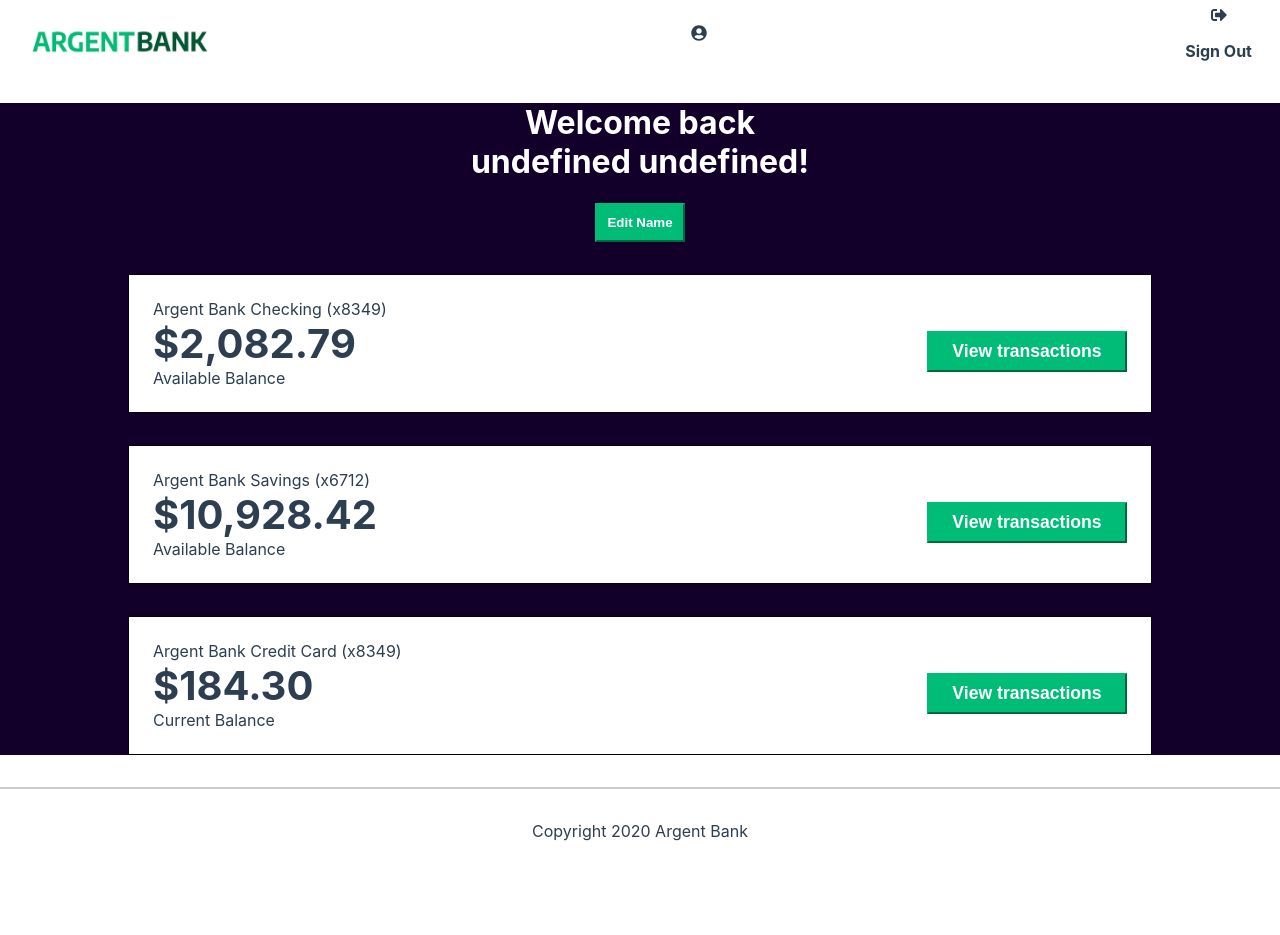
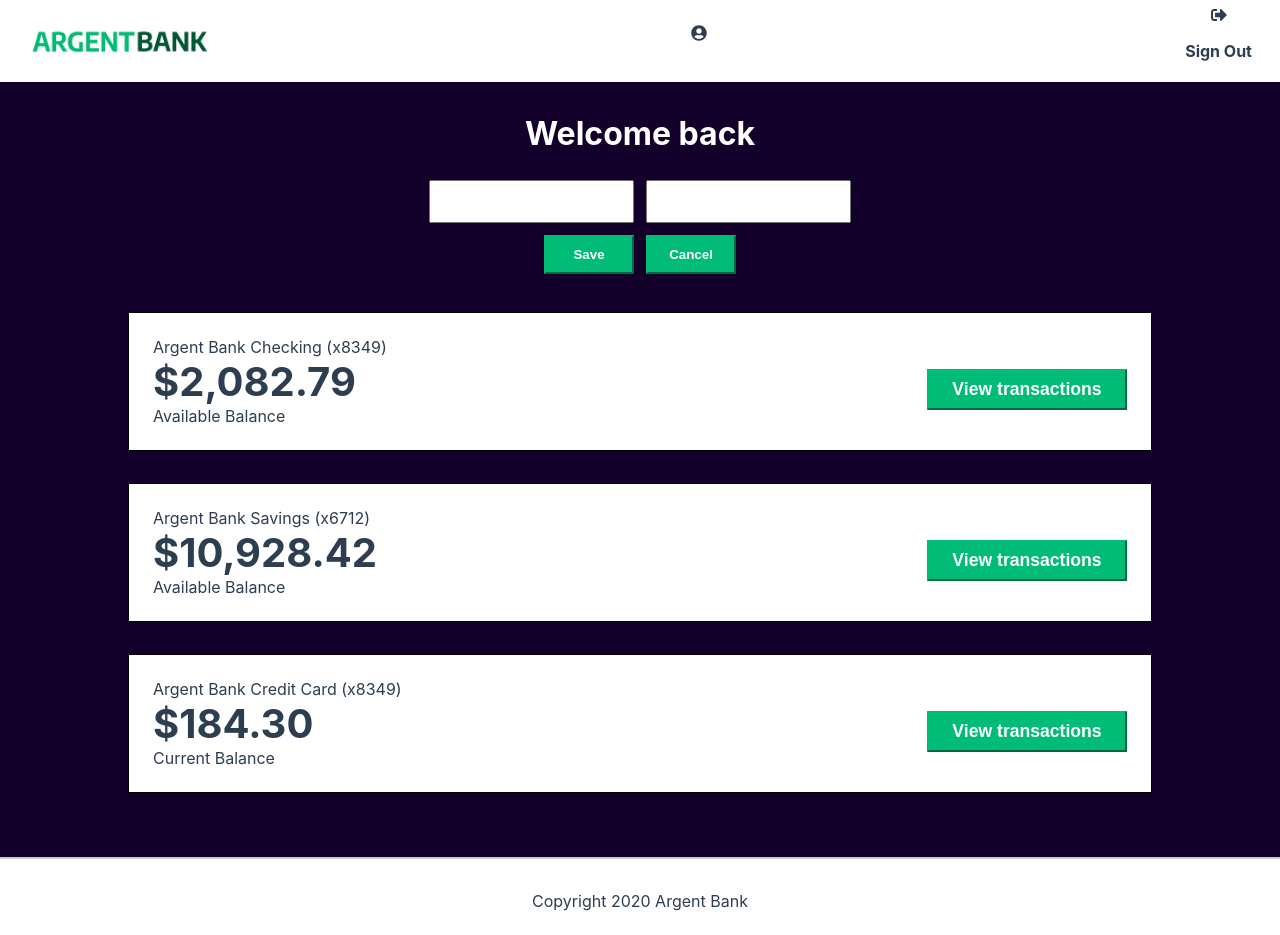
Before and after one commit to AmandaSrisourath/AmandaSrisourath_13_06102021, a React (Create React App) app: page /profile in a window 1280 px wide. Both pictures are taken after a click on the button "Edit Name". Before the commit the page ends 865 px from the top, so only its background shows below. Built offline with nearby package versions, Linux system fonts and the light colour scheme; no server answers.

Commit message:
add form

```diff
--- a/src/App.css
+++ b/src/App.css
@@ -15,6 +15,8 @@ body {
 
 .main {
     flex: 1;
+    padding-top: 32px;
+    padding-bottom: 32px;
 }
 
 .bg-dark {
@@ -173,7 +175,7 @@ body {
     background-color: white;
     width: 300px;
     margin: 0 auto;
-    margin-top: 3rem;
+    /*margin-top: 3rem;*/
     padding: 2rem;
 }
 
@@ -260,11 +262,24 @@ body {
     color: #fff;
     font-weight: bold;
     padding: 10px;
+
+    width: 90px;
+    margin: 6px;
+    cursor: pointer;
+}
+
+input {
+    padding: 12px;
+    margin: 6px;
 }
 
 .header {
     color: #fff;
     margin-bottom: 2rem;
+}
+
+h1 {
+    margin-top: 0;
 }
 
 .transaction-button {
--- a/src/user/components/Profile.js
+++ b/src/user/components/Profile.js
@@ -7,8 +7,20 @@ import { setInfos } from "../userSlice";
 
 function Profile() {
     const token = useSelector((state) => state.user.token);
-    const fullName = useSelector((state) => state.user.infos.firstName + ' ' + state.user.infos.lastName);
+    const firstName = useSelector((state) => state.user.infos.firstName);
+    const lastName = useSelector((state) => state.user.infos.lastName);
+    const [firstNameForm, setFirstNameForm] = useState('');
+    const [lastNameForm, setLastNameForm] = useState('');
+    const [displayForm, setDisplayForm] = useState(false);
     const dispatch = useDispatch();
+
+    const onFirstNameChange = (e) => {
+        setFirstNameForm(e.target.value);
+    }
+
+    const onLastNameChange = (e) => {
+        setLastNameForm(e.target.value);
+    }
 
     useEffect(() => {
         const getInfos = async () => {
@@ -16,17 +28,44 @@ function Profile() {
             const { email, firstName, lastName, id } = userData;
             const infos = { email, firstName, lastName, id };
             dispatch(setInfos(infos));
+            setFirstNameForm(firstName);
+            setLastNameForm(lastName);
         }
         getInfos();
     }, [token]);
+
+    const onEdit = () => {
+        if (displayForm) return;
+        setDisplayForm(true);
+    }
 
     return (
         <div>
             <ProfileHeader />
             <main className="main bg-dark">
                 <div className="header">
-                    <h1>Welcome back<br/>{fullName}!</h1>
-                    <button className="edit-button">Edit Name</button>
+                    <h1>Welcome back</h1>
+
+                    {
+                        displayForm ?
+                            (
+                                <form>
+                                    <input type="text" onChange={onFirstNameChange} value={firstNameForm} placeholder={firstNameForm} />
+                                    <input type="text" onChange={onLastNameChange} value={lastNameForm} placeholder={lastNameForm} />
+                                    <div>
+                                        <button className="edit-button">Save</button>
+                                        <button className="edit-button">Cancel</button>
+                                    </div>
+                                </form>
+                            ) :
+                            (
+                                <div>
+                                    <h1>{firstName} {lastName}!</h1>
+                                    <button onClick={onEdit} className="edit-button">Edit Name</button>
+                                </div>
+                            )
+                    }
+
                 </div>
                 <h2 className="sr-only">Accounts</h2>
                 <section className="account">
```
